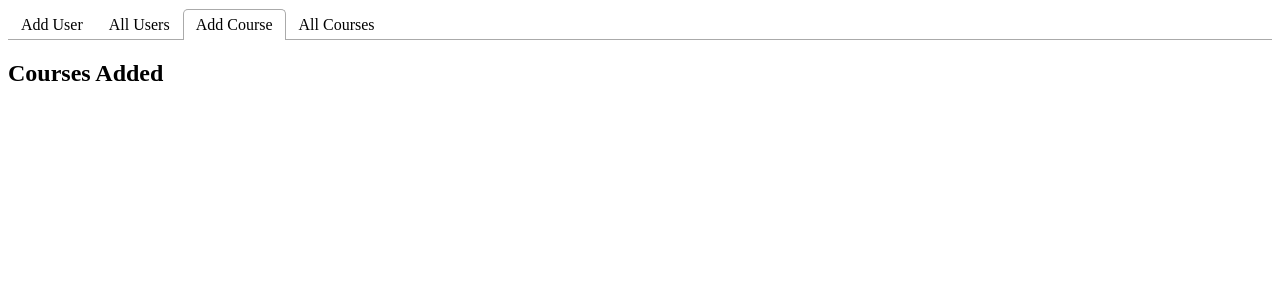
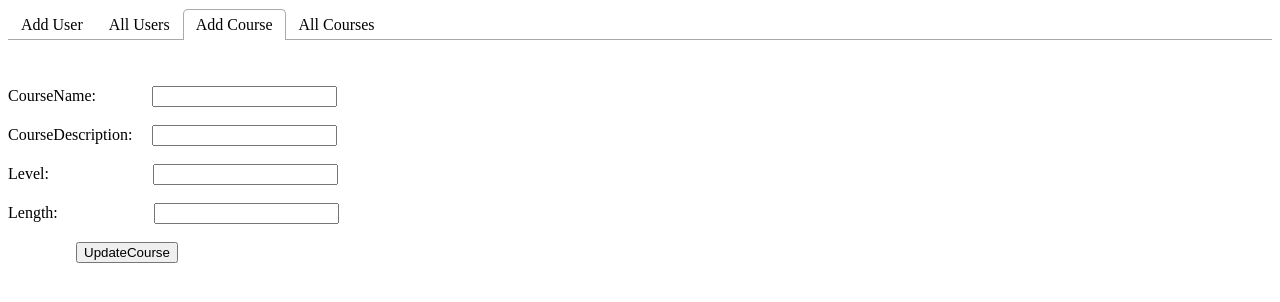
Before and after one commit to interleap/ReactApplication, a React app: page / in a window 1280 px wide. Both pictures are taken after a click on the tab "Add Course". Shown: the top 302 px of the page. Built offline with nearby package versions, Linux system fonts and the light colour scheme.

Commit message:
Added codes for course creation and retrieval through react

```diff
--- a/App.jsx
+++ b/App.jsx
@@ -11,11 +11,22 @@ class App extends React.Component {
             title: "Users",
             users: [],
 			name:'',
-			tabIndex : 0
+			tabIndex : 0,
+			courses: [],
+			coursename: '',
+			description: '',
+			level: 0,
+			length: ''
         };
 		this.getUser = this.getUser.bind(this);
 		this.handleChange=this.handleChange.bind(this);
 		this.handleSubmit=this.handleSubmit.bind(this);
+		this.getCourse = this.getCourse.bind(this);
+		this.handleChangeCourseName=this.handleChangeCourseName.bind(this);
+		this.handleChangeCourseDescription=this.handleChangeCourseDescription.bind(this);
+		this.handleChangeLevel=this.handleChangeLevel.bind(this);
+		this.handleChangeLength=this.handleChangeLength.bind(this);
+		this.handleSubmitCourse=this.handleSubmitCourse.bind(this);
     }
 	//To Retrieve all the user from spring boot api through axios
 	getUser(){
@@ -43,6 +54,42 @@ class App extends React.Component {
         console.log(res.data);
       })
     }
+	//To Retrieve all the course from spring boot api through axios
+	getCourse(){
+
+		axios.get("http://localhost:8086/courses")
+		  .then(res => {
+			const courses= res.data;
+			this.setState({ courses });
+		  })
+	}
+	//set the updated(value on the form) coursename
+	handleChangeCourseName(e) {
+		this.setState({ coursename: e.target.value});
+		//alert(e.target.value);
+    }
+	handleChangeCourseDescription(e) {
+		this.setState({ description: e.target.value});
+		//alert(e.target.value);
+    }
+	handleChangeLevel(e) {
+		this.setState({ level: e.target.value});
+		//alert(e.target.value);
+    }
+	handleChangeLength(e) {
+		this.setState({ length: e.target.value});
+		//alert(e.target.value);
+    }
+	//submit the data to spring boot api through axios
+    handleSubmitCourse(e) {
+		//to prevent default action happen
+         e.preventDefault();
+	axios.post("http://localhost:8086/courses", {courseName:this.state.coursename,description:this.state.description,level:this.state.level,length:this.state.length})
+      .then(res => {
+        console.log(res);
+        console.log(res.data);
+      })
+    }
 
     render() {
 
@@ -56,7 +103,7 @@ class App extends React.Component {
 				  <Tab>Add User</Tab>
 				  <Tab onClick={this.getUser}>All Users</Tab>
 				  <Tab>Add Course</Tab>
-				  <Tab>All Courses</Tab>
+				  <Tab onClick={this.getCourse}>All Courses</Tab>
 			   </TabList>
 
 			   <TabPanel>
@@ -65,7 +112,7 @@ class App extends React.Component {
 				<form onSubmit={this.handleSubmit}>
 				 <label>
 				 UserName:&nbsp;&nbsp;&nbsp;&nbsp;&nbsp;
-				 <input type="text" name="name" onChange={this.handleChange} />&nbsp;&nbsp;&nbsp;&nbsp;&nbsp;&nbsp;
+				 <input type="text" name="username" onChange={this.handleChange} />&nbsp;&nbsp;&nbsp;&nbsp;&nbsp;&nbsp;
 				 </label>
 				<button type="submit">UpdateUser</button>
 				</form>
@@ -79,7 +126,7 @@ class App extends React.Component {
 				<table>
 				  <tbody>
 					<tr>
-					<th>Id &nbsp;&nbsp;&nbsp;</th>
+					<th>UserId &nbsp;&nbsp;&nbsp;</th>
 					<th>UserName</th>
 					</tr>
 					{ this.state.users.map((user,i) => <tr key={'user_' + i}><td>{user.id} &nbsp;&nbsp;&nbsp;&nbsp;</td><td>{user.userName}</td></tr>)}
@@ -89,12 +136,48 @@ class App extends React.Component {
 			   </TabPanel>
 
 			   <TabPanel>
-				   <h2>Courses Added</h2>
+
+				   <br /><br />
+				<form onSubmit={this.handleSubmitCourse}>
+				 <label>
+				 CourseName:&nbsp;&nbsp;&nbsp;&nbsp;&nbsp;&nbsp;&nbsp;&nbsp;&nbsp;&nbsp;&nbsp;&nbsp;&nbsp;&nbsp;
+				 <input type="text" name="coursename" onChange={this.handleChangeCourseName} />&nbsp;&nbsp;&nbsp;&nbsp;&nbsp;&nbsp;
+				 </label><br /><br />
+				 <label>
+				 CourseDescription:&nbsp;&nbsp;&nbsp;&nbsp;&nbsp;
+				 <input type="text" name="descriptionname" onChange={this.handleChangeCourseDescription} />&nbsp;&nbsp;&nbsp;&nbsp;&nbsp;&nbsp;
+				 </label><br /><br />
+				 <label>
+				 Level:&nbsp;&nbsp;&nbsp;&nbsp;&nbsp;&nbsp;&nbsp;&nbsp;&nbsp;&nbsp;&nbsp;&nbsp;&nbsp;&nbsp;&nbsp;&nbsp;&nbsp;&nbsp;&nbsp;&nbsp;&nbsp;&nbsp;&nbsp;&nbsp;&nbsp;&nbsp;
+				 <input type="text" name="levelname" onChange={this.handleChangeLevel} />&nbsp;&nbsp;&nbsp;&nbsp;&nbsp;&nbsp;
+				 </label><br /><br />
+				 <label>
+				 Length:&nbsp;&nbsp;&nbsp;&nbsp;&nbsp;&nbsp;&nbsp;&nbsp;&nbsp;&nbsp;&nbsp;&nbsp;&nbsp;&nbsp;&nbsp;&nbsp;&nbsp;&nbsp;&nbsp;&nbsp;&nbsp;&nbsp;&nbsp;&nbsp;
+				 <input type="text" name="lengthname" onChange={this.handleChangeLength} />&nbsp;&nbsp;&nbsp;&nbsp;&nbsp;&nbsp;
+				 </label><br /><br />
+				&nbsp;&nbsp;&nbsp;&nbsp;&nbsp;&nbsp;&nbsp;&nbsp;&nbsp;&nbsp;&nbsp;&nbsp;&nbsp;&nbsp;&nbsp;&nbsp;&nbsp;
+				<button type="submit">UpdateCourse</button>
+				</form>
 
 			   </TabPanel>
 
 			   <TabPanel>
-					<h2>Fetch All courses</h2>
+
+				<br />
+
+				<table>
+				  <tbody>
+					<tr>
+					<th>CourseId &nbsp;&nbsp;&nbsp;</th>
+					<th>CourseName &nbsp;&nbsp;&nbsp;</th>
+					<th>CourseDescription &nbsp;&nbsp;&nbsp;</th>
+					<th>Level &nbsp;&nbsp;&nbsp;</th>
+					<th>Length</th>
+					</tr>
+					{ this.state.courses.map((course,i) => <tr key={'course_' + i}><td>{course.id} &nbsp;&nbsp;&nbsp;&nbsp;</td><td>{course.courseName} &nbsp;&nbsp;&nbsp;&nbsp;</td><td>{course.description} &nbsp;&nbsp;&nbsp;&nbsp;</td><td>{course.level} &nbsp;&nbsp;&nbsp;&nbsp;</td><td>{course.length}</td></tr>)}
+				  </tbody>
+				</table>
+
 			   </TabPanel>
 
 			</Tabs>
```
